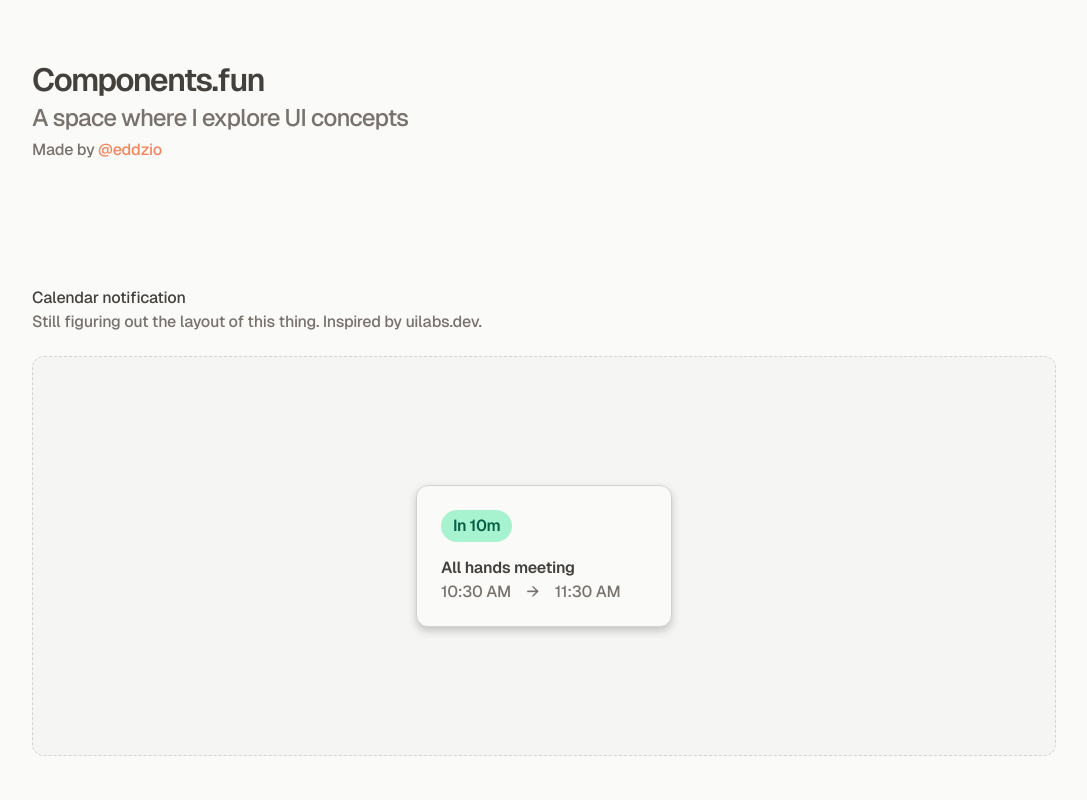
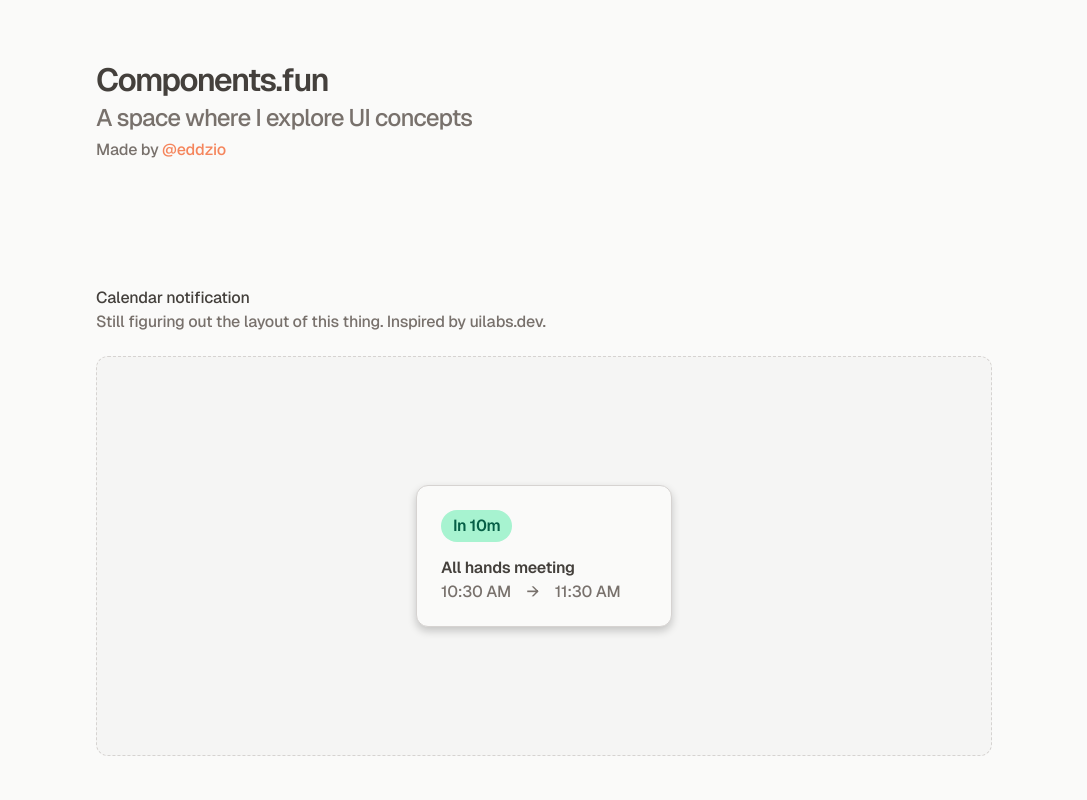
Before and after one commit to eddzio/components, a Next.js app: page / in a window 1280 px wide. Shown: the top 800 px of the page, without its empty margins (96-1183 px from the left). Built offline with nearby package versions, Linux system fonts and the light colour scheme.

Commit message:
fixed mobile layout 2

```diff
--- a/app/page.tsx
+++ b/app/page.tsx
@@ -18,7 +18,7 @@ export default function Home() {
   return (
     <div className="flex flex-col justify-center min-h-screen bg-[background-color:var(--background)] font-[family-name:var(--font-geist-sans)] px-6">
 
-      <main className="flex flex-col w-full max-w-5xl gap-8 row-start-2 mx-auto">
+      <main className="flex flex-col w-full max-w-4xl gap-8 row-start-2 mx-auto">
 
       <PageHeader />
 
```
